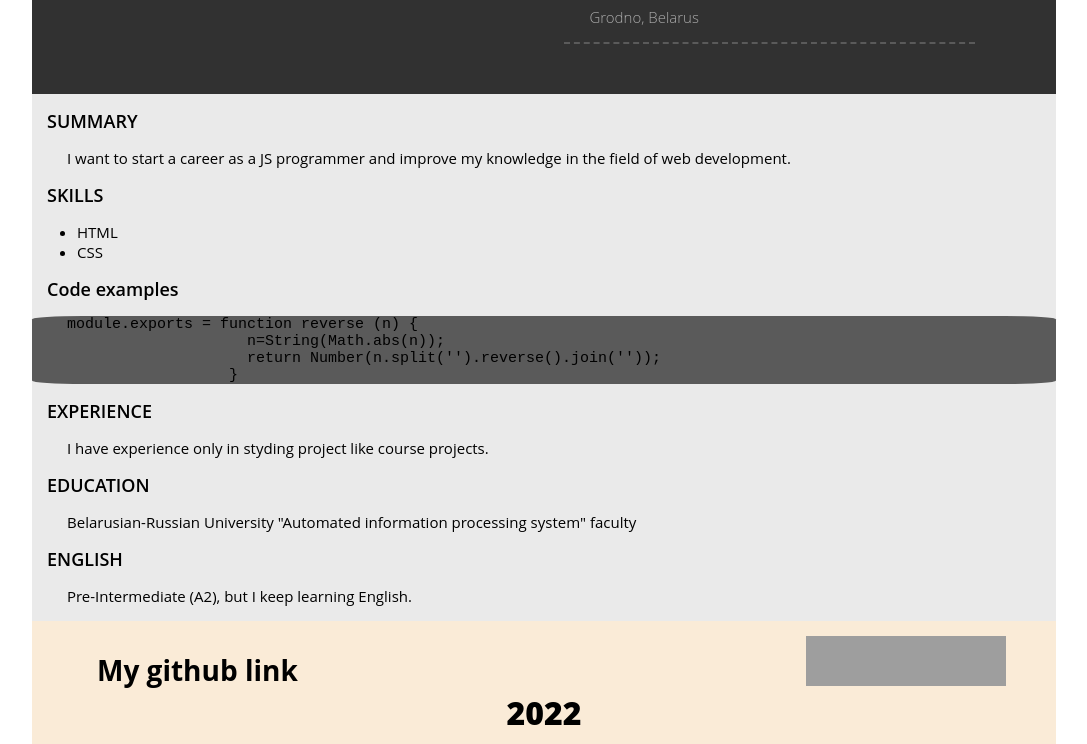
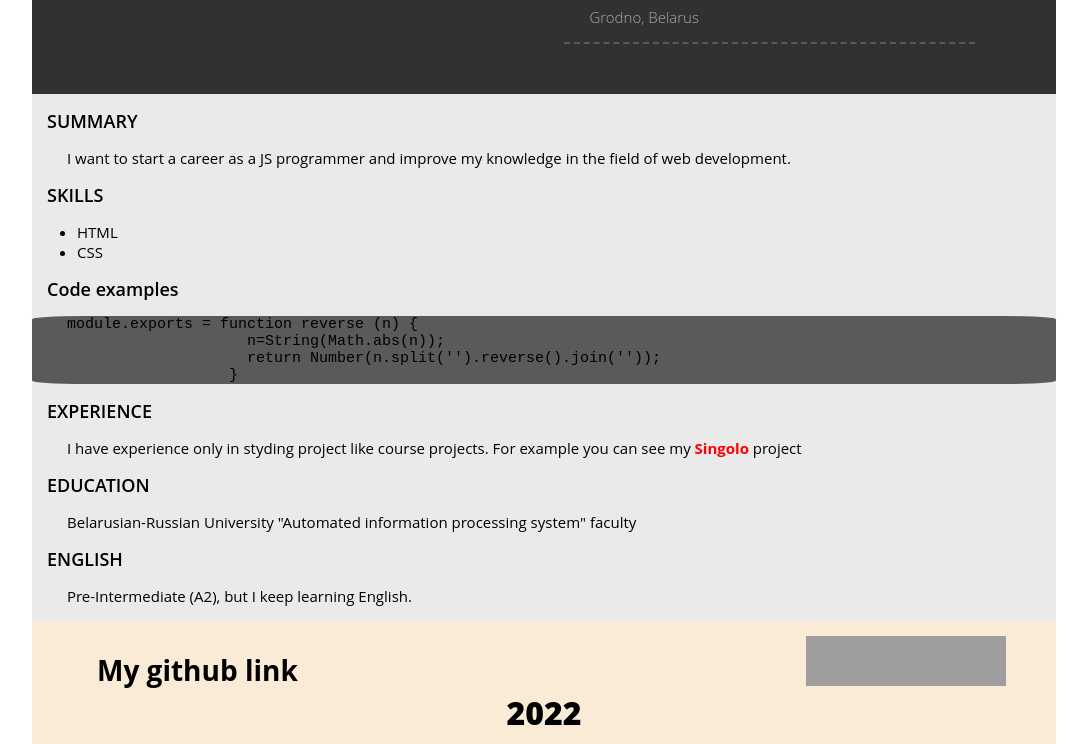
Before and after one commit to Igorekmog/rsschool-cv, a plain HTML site: page index.html in a window 1280 px wide. Shown: the part 504-1248 px from the top of the page, without its empty margins (96-1183 px from the left). Drawn offline with Linux system fonts and the light colour scheme; grey boxes are pictures that could not be loaded.

Commit message:
fix: add Singolo for example

```diff
--- a/index.html
+++ b/index.html
@@ -84,7 +84,7 @@
             </div>
             <div>
                 <h2 class="experience" id="EXPERIENCE">EXPERIENCE</h2>
-                <p class="experience-text">I have experience only in styding project like course projects.</p>
+                <p class="experience-text">I have experience only in styding project like course projects. For example you can see my <a class="Singolo" href="https://igorekmog.github.io/singolo/">Singolo</a> project</p>
             </div>
             <div>
                 <h2 class="education" id="EDUCATION">EDUCATION</h2>
--- a/style.css
+++ b/style.css
@@ -244,3 +244,9 @@ address {
  .footer{
     background-color: antiquewhite;
  }
+
+ .Singolo{
+    text-decoration: none;
+    color: rgb(255, 0, 0);
+    font-weight: 700;
+ }
```
